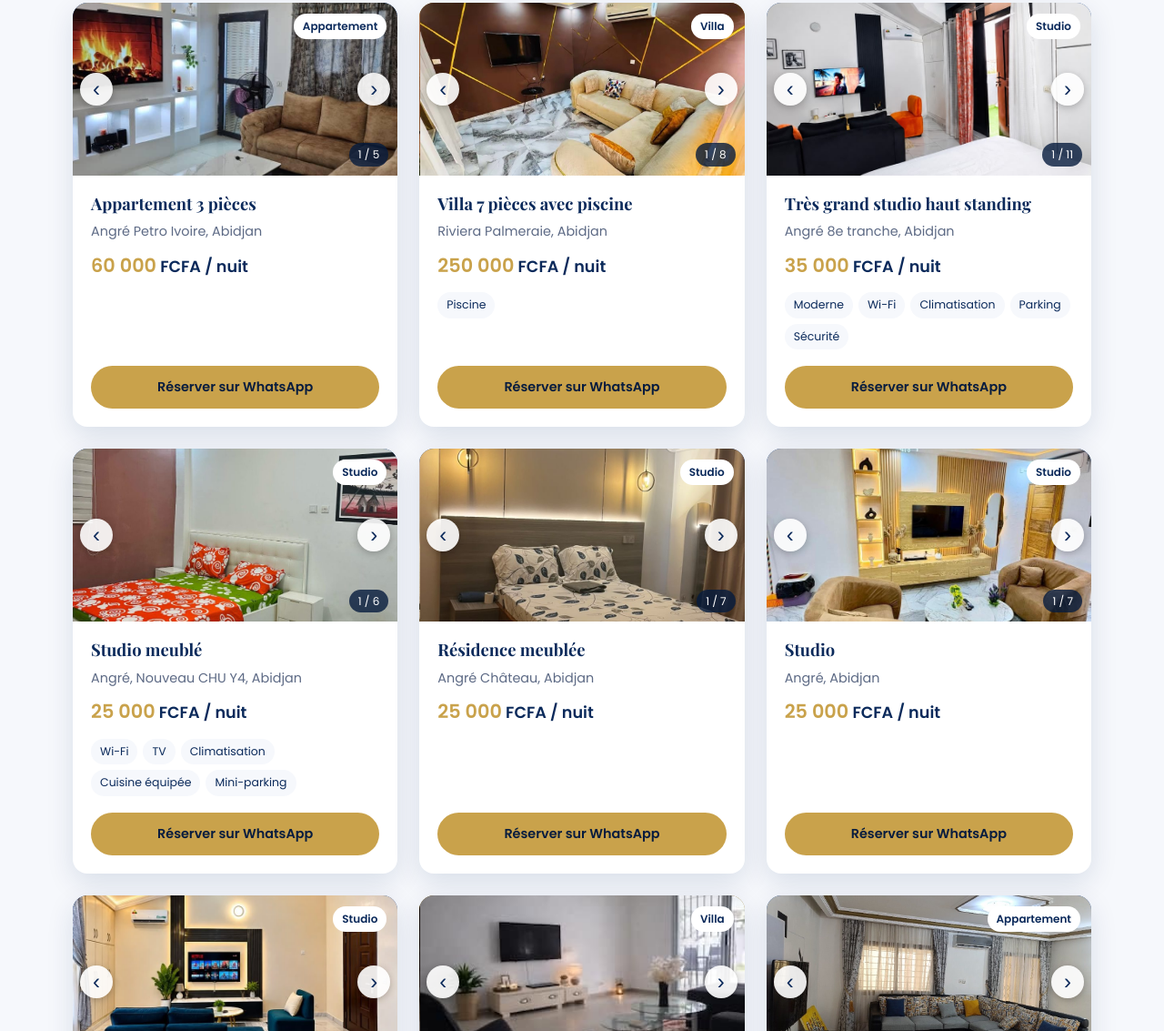
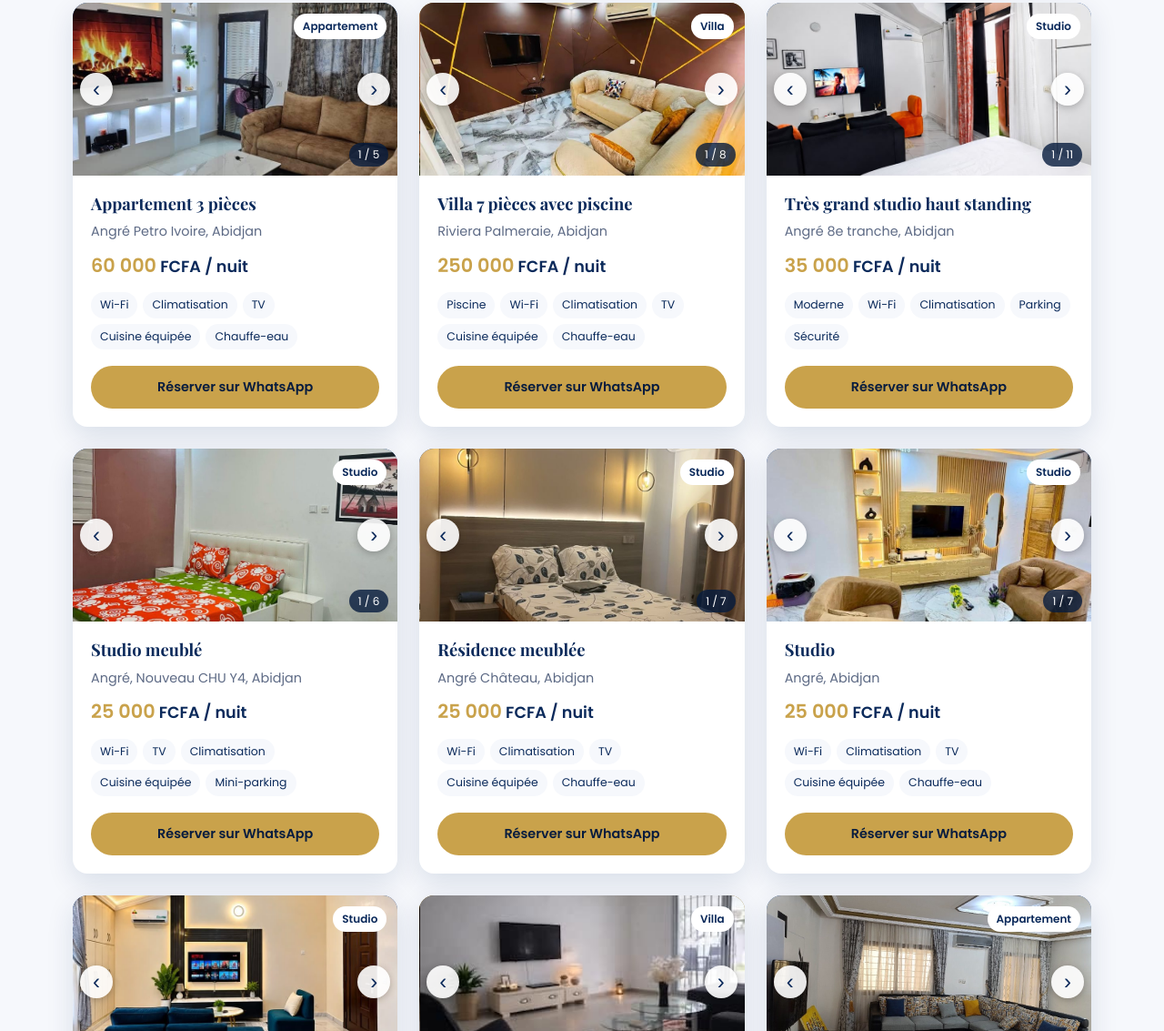
Before and after one commit to kassyndraman99-lab/homlink, a plain HTML site: page index.html in a window 1280 px wide. Shown: the part 1667-2800 px from the top of the page at 91% size. Drawn offline with nearby package versions, Linux system fonts and the light colour scheme.

Commit message:
Add files via upload

```diff
--- a/index.html
+++ b/index.html
@@ -18,7 +18,6 @@
   <link href="https://fonts.googleapis.com/css2?family=Playfair+Display:wght@600;700&family=Poppins:wght@400;500;600&display=swap" rel="stylesheet">
   <link href="https://fonts.googleapis.com/css2?family=Creepster&display=swap" rel="stylesheet">
   <link rel="stylesheet" href="style.css">
-  <link rel="stylesheet" href="halloween.css">
 </head>
 <body>
   <a class="skip-link" href="#contenu">Aller au contenu</a>
@@ -53,7 +52,7 @@
     <!-- 1. ACCUEIL -->
     <section id="accueil" class="hero">
       <div class="container hero-inner">
-        <p class="eyebrow reveal">Joyeux Halloween · Logements meublés à Abidjan</p>
+        <p class="eyebrow reveal">Logements meublés à Abidjan</p>
         <h1 class="reveal">Trouvez. Contactez. Profitez.</h1>
         <p class="hero-sub reveal">HOMLINK vous propose des studios, appartements et villas meublés à Abidjan, et s'occupe de votre réservation du début à la fin.</p>
         <div class="hero-actions reveal">
--- a/logements.js
+++ b/logements.js
@@ -9,10 +9,10 @@
 
 var LOGEMENTS = [
   { name: "Appartement 3 pièces", type: "Appartement", area: "Angré Petro Ivoire", price: 60000,
-    amenities: [],
+    amenities: ["Wi-Fi", "Climatisation", "TV", "Cuisine équipée", "Chauffe-eau"],
     photos: ["petro-1.jpg", "petro-2.jpg", "petro-3.jpg", "petro-4.jpg", "petro-5.jpg"] },
   { name: "Villa 7 pièces avec piscine", type: "Villa", area: "Riviera Palmeraie", price: 250000,
-    amenities: ["Piscine"],
+    amenities: ["Piscine", "Wi-Fi", "Climatisation", "TV", "Cuisine équipée", "Chauffe-eau"],
     photos: ["villa7-1.jpg", "villa7-2.jpg", "villa7-3.jpg", "villa7-4.jpg", "villa7-5.jpg", "villa7-6.jpg", "villa7-7.jpg", "villa7-8.jpg"] },
 
   { name: "Très grand studio haut standing", type: "Studio", area: "Angré 8e tranche", price: 35000,
@@ -33,13 +33,13 @@ var LOGEMENTS = [
     amenities: ["Wi-Fi", "TV", "Climatisation", "Cuisine équipée", "Mini-parking"],
     photos: ["chu-y4-1.jpg", "chu-y4-2.jpg", "chu-y4-3.jpg", "chu-y4-4.jpg", "chu-y4-5.jpg", "chu-y4-6.jpg"] },
   { name: "Résidence meublée", type: "Studio", area: "Angré Château", price: 25000,
-    amenities: [],
+    amenities: ["Wi-Fi", "Climatisation", "TV", "Cuisine équipée", "Chauffe-eau"],
     photos: ["chateau-1.jpg", "chateau-2.jpg", "chateau-3.jpg", "chateau-4.jpg", "chateau-5.jpg", "chateau-6.jpg", "chateau-7.jpg"] },
   { name: "Studio", type: "Studio", area: "Angré", price: 25000,
-    amenities: [],
+    amenities: ["Wi-Fi", "Climatisation", "TV", "Cuisine équipée", "Chauffe-eau"],
     photos: ["studio-promo-1.jpg", "studio-promo-2.jpg", "studio-promo-3.jpg", "studio-promo-4.jpg", "studio-promo-5.jpg", "studio-promo-6.jpg", "studio-promo-7.jpg"] },
   { name: "Studio appartement", type: "Studio", area: "Angré", price: 35000,
-    amenities: [],
+    amenities: ["Wi-Fi", "Climatisation", "TV", "Cuisine équipée", "Chauffe-eau"],
     photos: ["studio-angre-1.jpg", "studio-angre-2.jpg", "studio-angre-3.jpg", "studio-angre-4.jpg", "studio-angre-5.jpg", "studio-angre-6.jpg", "studio-angre-7.jpg"] },
   { name: "Villa 5 pièces + dépendance", type: "Villa", area: "Riviera 3, Cocody", price: 150000,
     amenities: ["4 chambres climatisées avec salles d'eau privatives", "1 dépendance", "Grand séjour moderne et lumineux", "Salle à manger", "Cuisine moderne équipée", "Cuisine africaine pratique", "Chauffe-eau", "Wi-Fi haut débit", "Garage couvert et parking sécurisé", "Sécurité 24h/24", "Espace extérieur"],
@@ -48,24 +48,24 @@ var LOGEMENTS = [
   { name: "Résidence meublée 5 pièces haut standing", type: "Appartement", area: "Riviera Palmeraie, près de l'hôtel Belle Côte", price: 150000,
     amenities: ["Climatisation", "Frigo et cuisinière", "TV écran plat", "Canal+ Sat, plus de 10 000 chaînes", "Ustensiles de cuisine sur place", "Grand placard", "Salle de bain et toilette très propres", "Wi-Fi illimité"],
     photos: ["palmeraie-1.jpg", "palmeraie-2.jpg", "palmeraie-3.jpg", "palmeraie-4.jpg", "palmeraie-5.jpg", "palmeraie-6.jpg", "palmeraie-7.jpg", "palmeraie-8.jpg", "palmeraie-9.jpg", "palmeraie-10.jpg"] },
-  { name: "Appartement 2 pièces haut standing", type: "Appartement", area: "Angré, pharmacie Saint Viateur", price: 25000,
-    amenities: [],
+  { name: "Appartement 2 pièces haut standing", type: "Appartement", area: "Angré, pharmacie Saint Viateur", price: 45000,
+    amenities: ["Wi-Fi", "Climatisation", "TV", "Cuisine équipée", "Chauffe-eau"],
     photos: ["viateur-1.jpg", "viateur-2.jpg", "viateur-3.jpg", "viateur-4.jpg", "viateur-5.jpg", "viateur-6.jpg", "viateur-7.jpg"] },
 
   { name: "Résidence meublée 3 pièces", type: "Appartement", area: "Riviera M'Badon, pharmacie Bonne Fortune", price: 55000,
     amenities: ["Haut standing, spacieux", "Bordure de voie principale", "Sécurisée", "Chambres autonomes", "TV, Canal", "Netflix", "Wi-Fi", "Chauffe-eau", "Cuisine équipée", "Parking interne", "Balcon avec barres de sécurité", "Gardien 24h/24"],
     photos: ["mbadon-1.jpg", "mbadon-2.jpg", "mbadon-3.jpg", "mbadon-4.jpg", "mbadon-5.jpg", "mbadon-6.jpg"] },
   { name: "Studio haut standing", type: "Studio", area: "Angré 8e tranche, pharmacie Emanuel", price: 30000,
-    amenities: [],
+    amenities: ["Wi-Fi", "Climatisation", "TV", "Cuisine équipée", "Chauffe-eau"],
     photos: ["studio-hs-1.jpg", "studio-hs-2.jpg", "studio-hs-3.jpg", "studio-hs-4.jpg", "studio-hs-5.jpg", "studio-hs-6.jpg", "studio-hs-7.jpg"] },
   { name: "Logement", type: "Studio", area: "Angré", price: 25000,
-    amenities: ["Wi-Fi", "Netflix", "Chauffe-eau"],
+    amenities: ["Wi-Fi", "Netflix", "Chauffe-eau", "Climatisation", "TV", "Cuisine équipée"],
     photos: ["angre-logement-1.jpg", "angre-logement-2.jpg", "angre-logement-3.jpg", "angre-logement-4.jpg", "angre-logement-5.jpg"] },
 
   { name: "Studio avec jacuzzi", type: "Studio", price: 45000,
-    amenities: ["Jacuzzi"],
+    amenities: ["Jacuzzi", "Wi-Fi", "Climatisation", "TV", "Cuisine équipée", "Chauffe-eau"],
     photos: ["jacuzzi-1.jpg", "jacuzzi-2.jpg", "jacuzzi-3.jpg", "jacuzzi-4.jpg", "jacuzzi-5.jpg", "jacuzzi-6.jpg", "jacuzzi-7.jpg"] },
   { name: "Appartement 3 pièces", type: "Appartement", price: 60000,
-    amenities: [],
+    amenities: ["Wi-Fi", "Climatisation", "TV", "Cuisine équipée", "Chauffe-eau"],
     photos: ["appart3-1.jpg", "appart3-2.jpg", "appart3-3.jpg", "appart3-4.jpg", "appart3-5.jpg"] }
 ];
```
